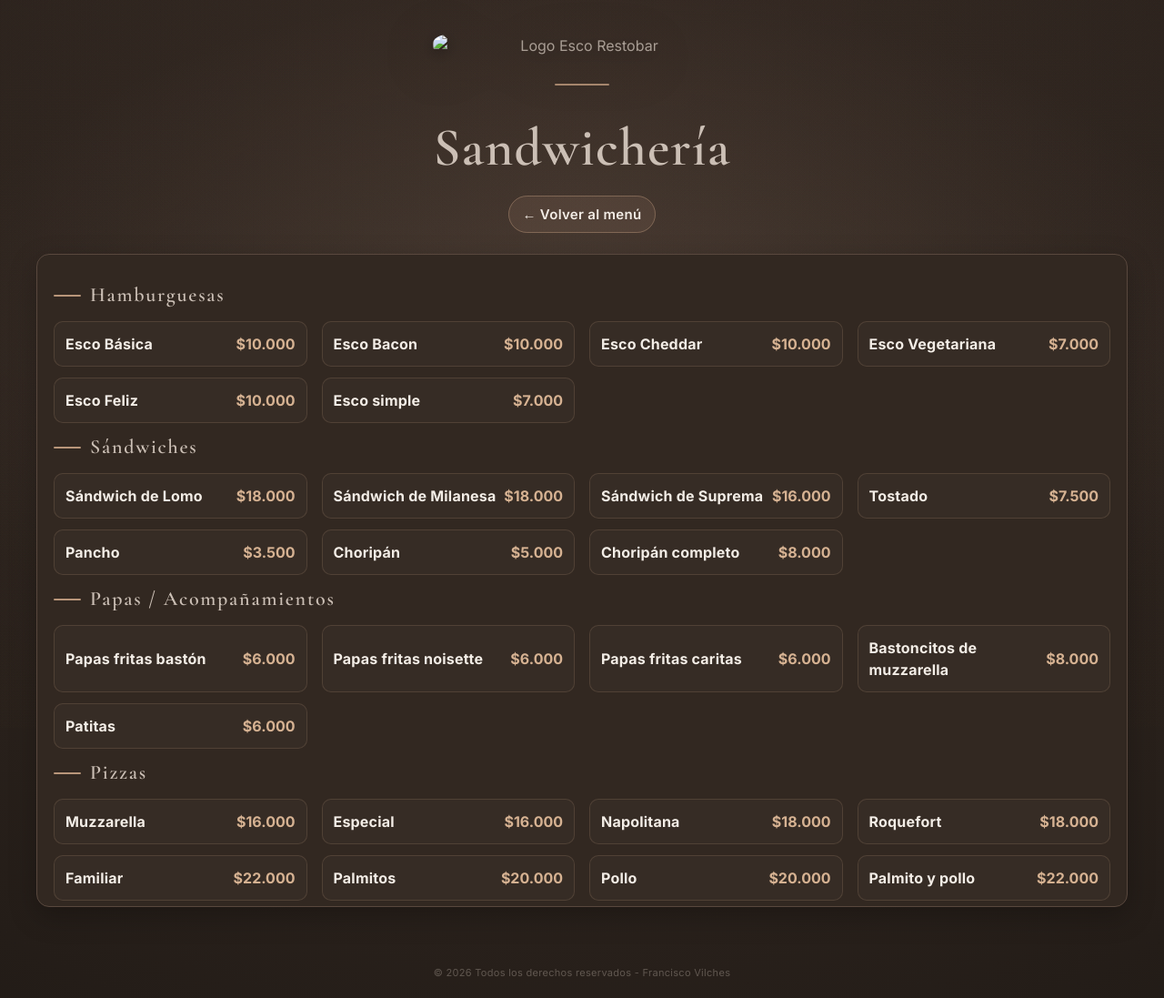
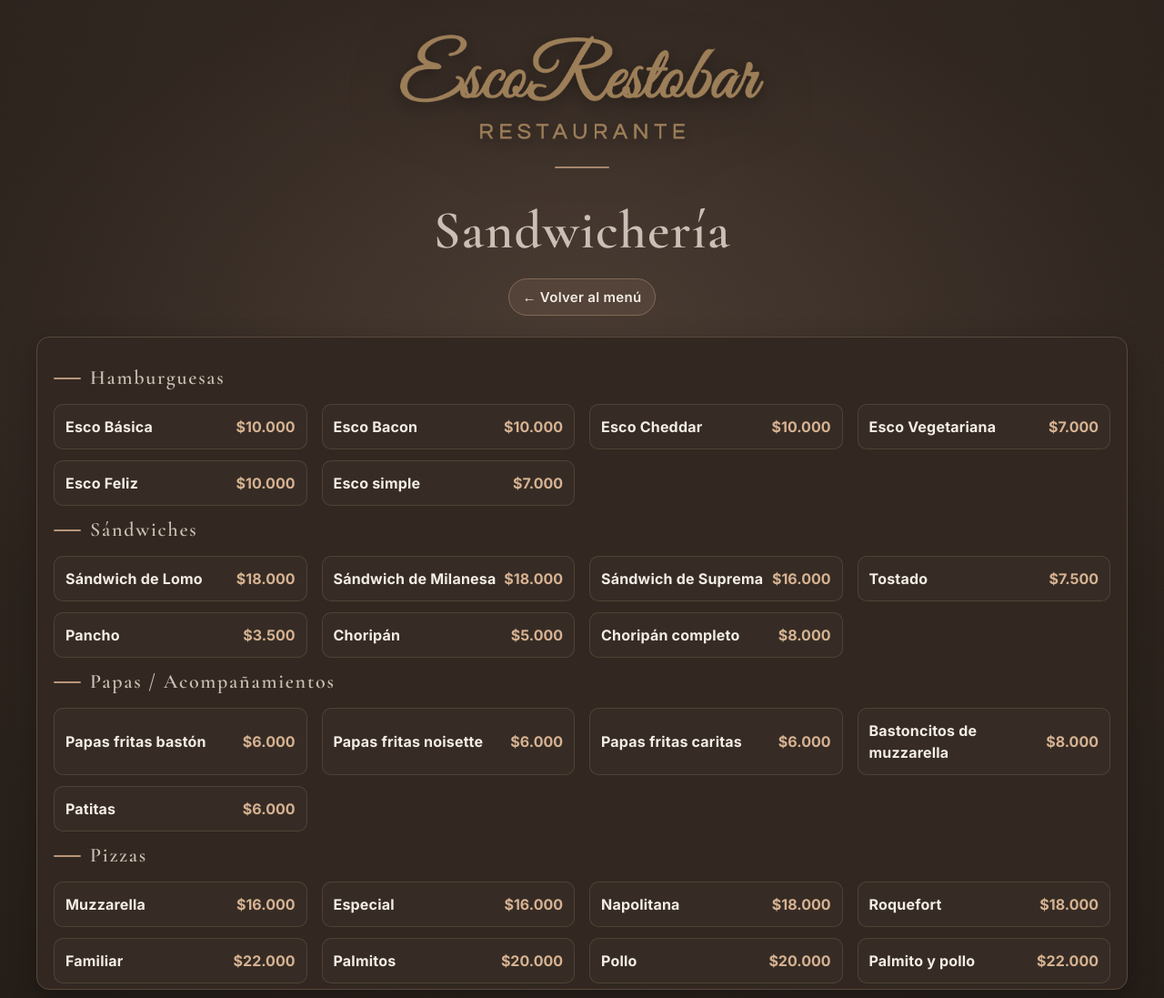
Before and after one commit to 17fraaan/Esco-RestoBar, a plain HTML site: page pages/sandwicheria.html in a window 1280 px wide. Shown: the top 1097 px of the page at 91% size. Drawn offline with nearby package versions, Linux system fonts and the light colour scheme.

Commit message:
Corregir ruta del logo en sandwicheria.html

```diff
--- a/pages/sandwicheria.html
+++ b/pages/sandwicheria.html
@@ -10,7 +10,7 @@
   <main class="page">
     <header>
       <div class="brand" aria-label="Logo Esco Restobar">
-        <img class="logo" src="assets/logo-restobar.png" alt="Logo Esco Restobar">
+        <img class="logo" src="/assets/logo-restobar.png" alt="Logo Esco Restobar">
         <span class="header-divider" aria-hidden="true"></span>
         <div>
           <h1>Sandwichería</h1>
```
